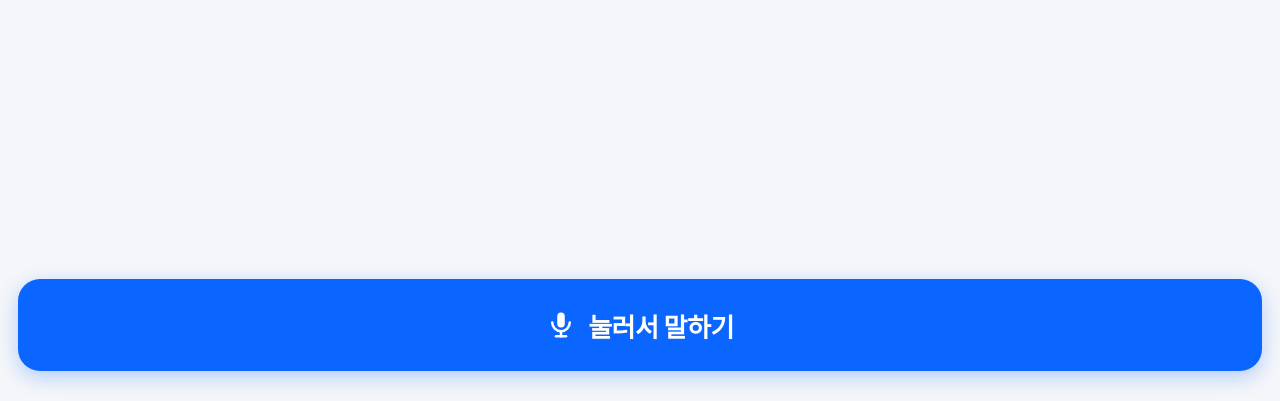
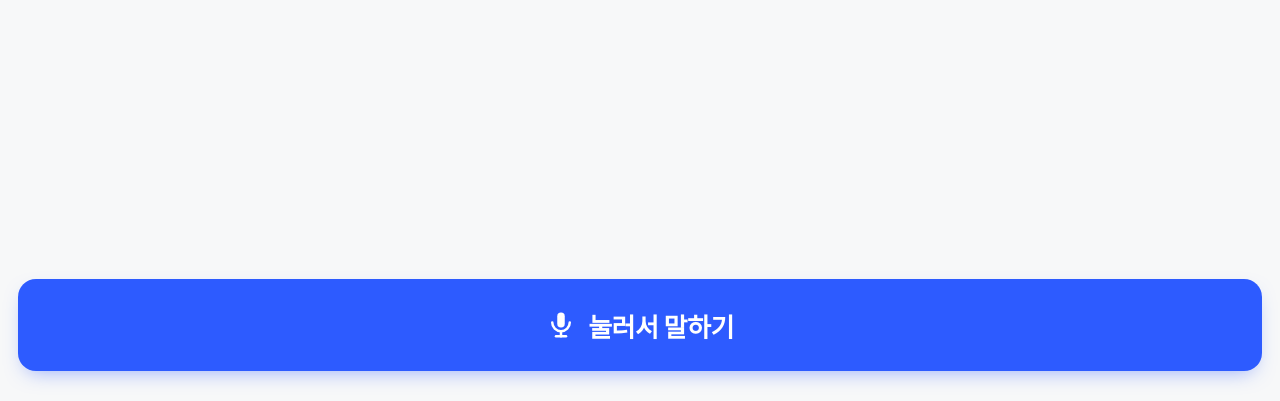
Before and after one commit to Greencar-UXD/grandfather, a plain HTML site: page index.html in a window 1280 px wide. Shown: the part 399-800 px from the top of the page. Drawn offline with Linux system fonts and the light colour scheme; a web font is replaced by a local one.

Commit message:
또박또박 본앱 — Cobalt 디자인 시스템 통일 (#23)
리모컨과 동일한 Greencar Cobalt(Mono) 토큰 적용. 시각만 교체하고
JS·HTML 구조/로직(큰 화면·함께 보기·음성인식·글씨 조절)은 전부 보존.

- 토큰 매핑: 쿨그레이 램프 + 코발트(#2d5bff) 액센트, 시스템 status(success/danger)
- 코발트 절제: 말하기 CTA·모달 프라이머리·포커스에만. 듣는중/끝내기=danger
- 메인 버튼 라운드/그림자 DS 톤, theme-color·favicon 코발트로
- Pretendard(기존 로드 유지)

검증: 대기·텍스트·듣는중·함께보기 모달·큰화면 5개 상태 렌더, 로드 에러 0.


Claude-Session: https://claude.ai/code/session_011tdh23Yx6cUntAyrbnFKaC

Co-authored-by: Claude <noreply@anthropic.com>

```diff
--- a/index.html
+++ b/index.html
@@ -3,7 +3,7 @@
 <head>
 <meta charset="UTF-8">
 <meta name="viewport" content="width=device-width, initial-scale=1.0, maximum-scale=1.0, user-scalable=no, viewport-fit=cover">
-<meta name="theme-color" content="#0b66ff">
+<meta name="theme-color" content="#2d5bff">
 <title>또박또박 — 말하면 글자로</title>
 <meta name="description" content="말하면 큰 글씨로 보여 드려요. 귀가 어두우신 분과의 대화를 돕는 음성→글자 화면.">
 
@@ -38,24 +38,30 @@
 <script async src="https://pagead2.googlesyndication.com/pagead/js/adsbygoogle.js?client=ca-pub-9698185701097900" crossorigin="anonymous"></script>
 <style>
   :root {
-    --bg: #f4f6f9;
-    --bg-press: #e9edf3;   /* 버튼 눌렀을 때 옅은 회색 */
-    --ink: #11151c;        /* 본문 글씨 (최대 대비) */
-    --ink-2: #5a626e;      /* 보조 텍스트 */
-    --ink-3: #8a92a0;      /* 가장 약한 보조 텍스트 */
-    --card: #ffffff;
-    --line: #e3e7ee;
-    --brand: #0b66ff;      /* 듣기 시작 (파랑) */
-    --brand-press: #0a52cc;/* 파란 버튼 누름 */
-    --stop: #e23b3b;       /* 말 끝 (빨강) */
-    --stop-press: #c12b2b; /* 빨간 버튼 누름 */
-    --ok: #1f8a4c;         /* 완료(초록) */
-    --disabled: #aeb6c2;   /* 비활성 버튼 */
+    /* Greencar Cobalt(Mono) 디자인 시스템 토큰 (design-system tokens/*.css) */
+    --gray-0:#ffffff; --gray-50:#f7f8f9; --gray-100:#eceef1; --gray-200:#dde0e5;
+    --gray-300:#c5cad1; --gray-400:#9aa1ab; --gray-600:#4d535d; --gray-900:#14171b;
+    --cobalt-500:#2d5bff; --cobalt-600:#2447e0;
+    --success-600:#0c8a54; --danger-500:#e0433a; --danger-600:#c5352d;
+
+    --bg: var(--gray-50);
+    --bg-press: var(--gray-100);  /* 버튼 눌렀을 때 옅은 회색 */
+    --ink: var(--gray-900);       /* 본문 글씨 (최대 대비) */
+    --ink-2: var(--gray-600);     /* 보조 텍스트 */
+    --ink-3: var(--gray-400);     /* 가장 약한 보조 텍스트 */
+    --card: var(--gray-0);
+    --line: var(--gray-200);
+    --brand: var(--cobalt-500);   /* 코발트 — 가장 중요한 CTA(말하기)·포커스 */
+    --brand-press: var(--cobalt-600);
+    --stop: var(--danger-500);    /* 듣는 중/끝내기 (빨강) */
+    --stop-press: var(--danger-600);
+    --ok: var(--success-600);     /* 완료(초록) */
+    --disabled: var(--gray-300);  /* 비활성 버튼 */
     /* 오류 안내 박스 색 */
-    --danger-bg: #fff5f5;
-    --danger-line: #f4c9c9;
-    --danger-ink: #9a2727;
-    --danger-ink-strong: #7e1d1d;
+    --danger-bg: #fbe9e8;
+    --danger-line: #f3c9c6;
+    --danger-ink: #c5352d;
+    --danger-ink-strong: #a52822;
     --fs: 40px;            /* 읽기 영역 기본 글씨 크기 (조절됨) */
   }
   * { box-sizing: border-box; -webkit-tap-highlight-color: transparent; }
@@ -124,16 +130,16 @@
   /* ── 하단 큰 버튼 ── */
   footer { flex: 0 0 auto; padding: 14px 18px calc(18px + env(safe-area-inset-bottom)); }
   #mainBtn {
-    width: 100%; min-height: 92px; border: none; border-radius: 22px;
+    width: 100%; min-height: 92px; border: none; border-radius: 18px;
     font-family: inherit; font-size: 26px; font-weight: 800; letter-spacing: -0.5px;
     color: #fff; background: var(--brand); cursor: pointer;
     display: flex; align-items: center; justify-content: center; gap: 12px;
-    box-shadow: 0 6px 20px rgba(11,102,255,.28); transition: transform .06s, background .15s;
+    box-shadow: 0 8px 20px -8px rgba(45,91,255,.5); transition: transform .06s, background .15s;
   }
   #mainBtn .ico { font-size: 30px; line-height: 1; display: inline-flex; }
   .ico-svg { width: 1em; height: 1em; display: inline-block; vertical-align: -0.14em; flex: none; }
   #mainBtn:active { transform: scale(.985); background: var(--brand-press); }
-  body.listening #mainBtn { background: var(--stop); box-shadow: 0 6px 20px rgba(226,59,59,.32); }
+  body.listening #mainBtn { background: var(--stop); box-shadow: 0 8px 20px -8px rgba(224,67,58,.55); }
   body.listening #mainBtn:active { background: var(--stop-press); }
   #mainBtn:disabled { background: var(--disabled); box-shadow: none; cursor: default; }
 
```
